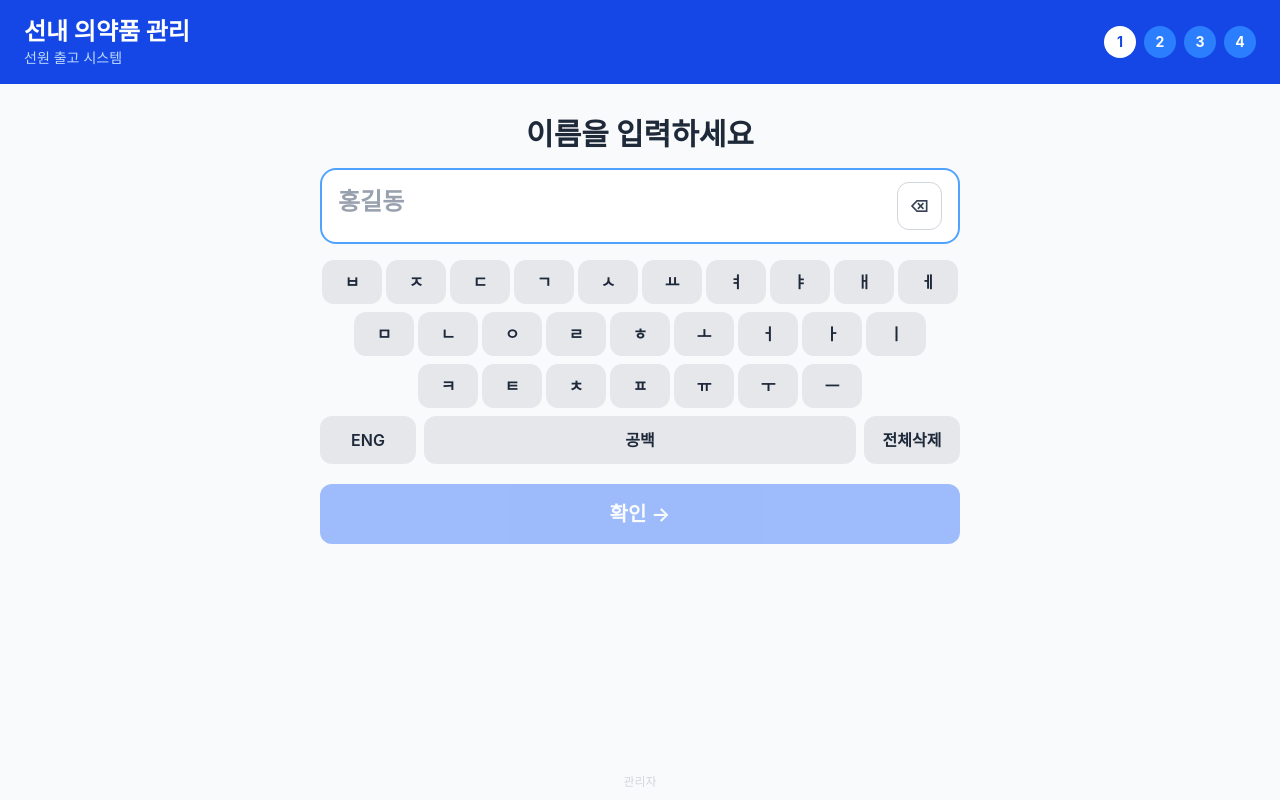
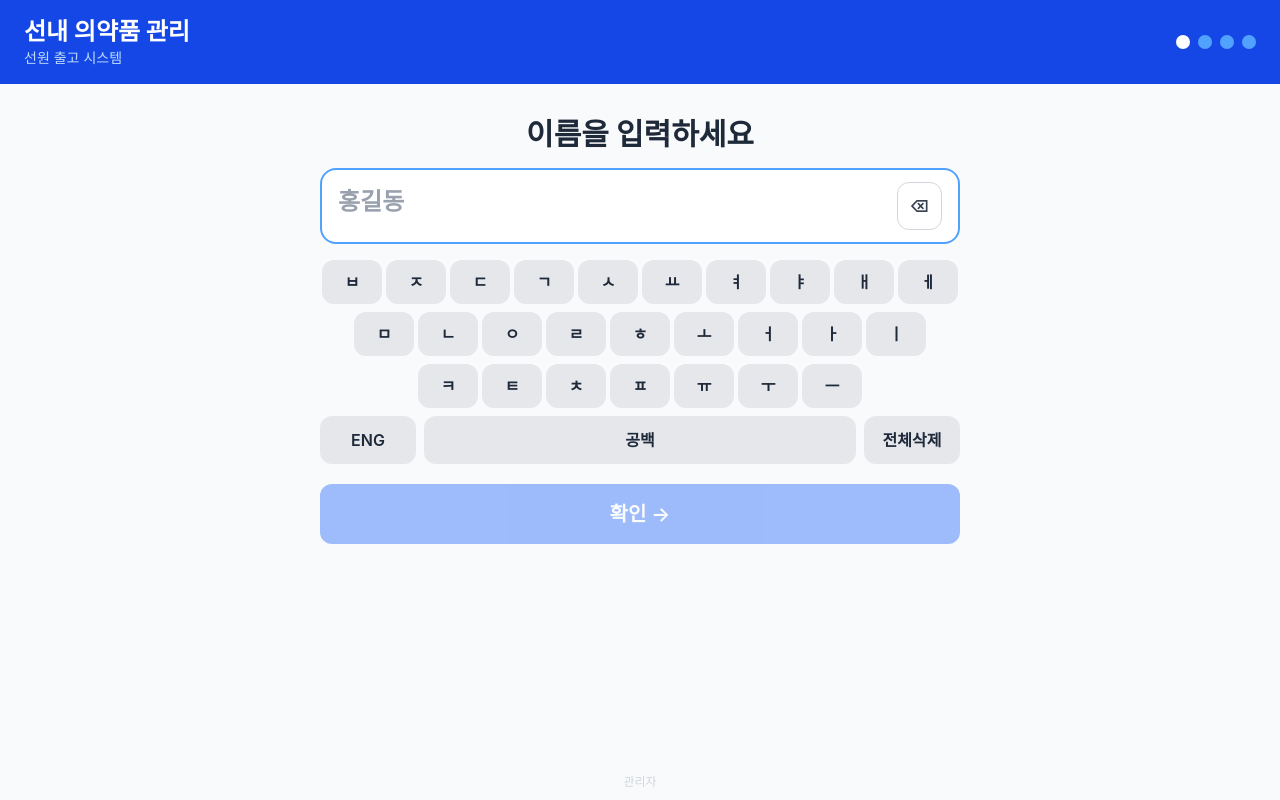
Before and after one commit to Jangwoonjae/ship-med-kiosk, a Next.js app: page / in a window 1280 px wide. Built offline with nearby package versions, Linux system fonts and the light colour scheme; no server answers; the database is empty.

Commit message:
fix: replace step number indicators with dots to avoid PIN-like display

```diff
--- a/app/page.tsx
+++ b/app/page.tsx
@@ -111,10 +111,8 @@ export default function CrewKiosk() {
           {[1, 2, 3, 4].map(s => (
             <span
               key={s}
-              className={`w-7 h-7 sm:w-8 sm:h-8 rounded-full flex items-center justify-center font-bold text-sm ${step === s ? 'bg-white text-blue-700' : 'bg-blue-500 text-white'}`}
-            >
-              {s}
-            </span>
+              className={`w-3 h-3 sm:w-3.5 sm:h-3.5 rounded-full ${step === s ? 'bg-white' : 'bg-blue-400'}`}
+            />
           ))}
         </div>
       </header>
```
